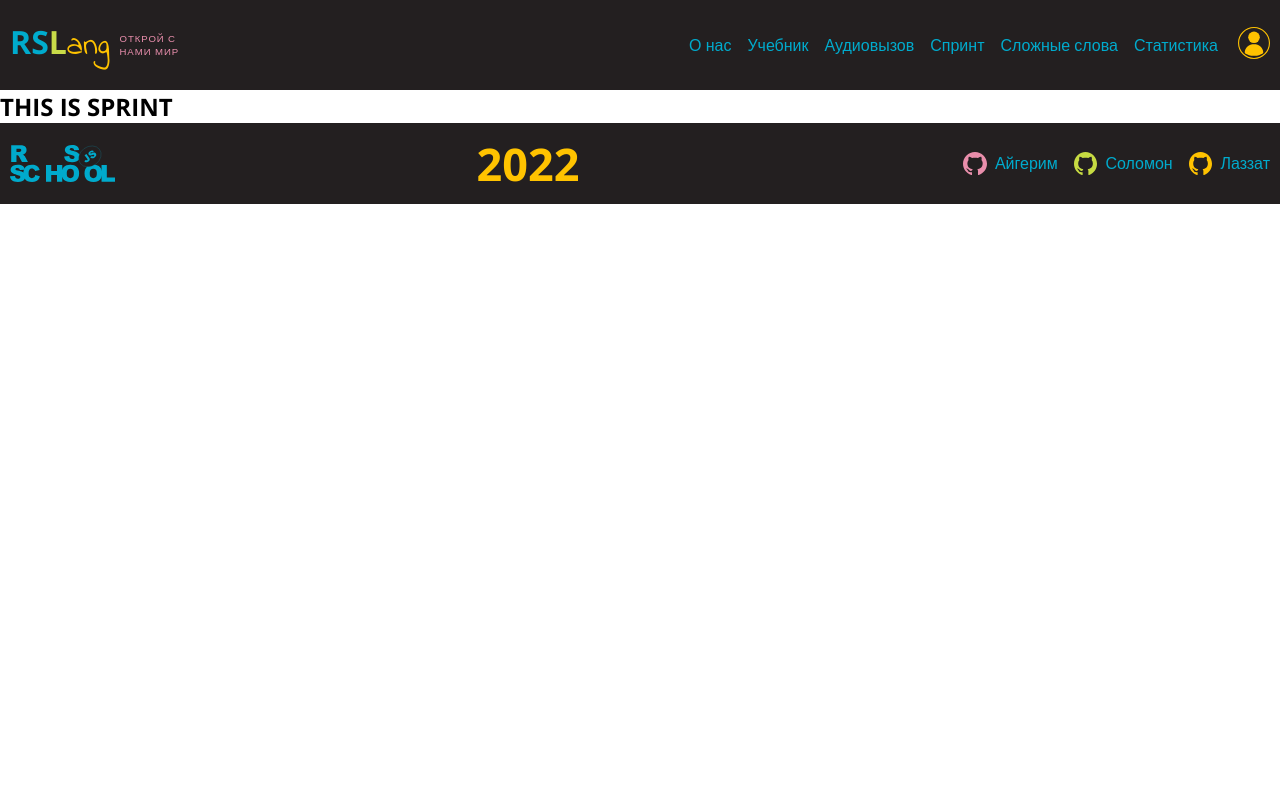
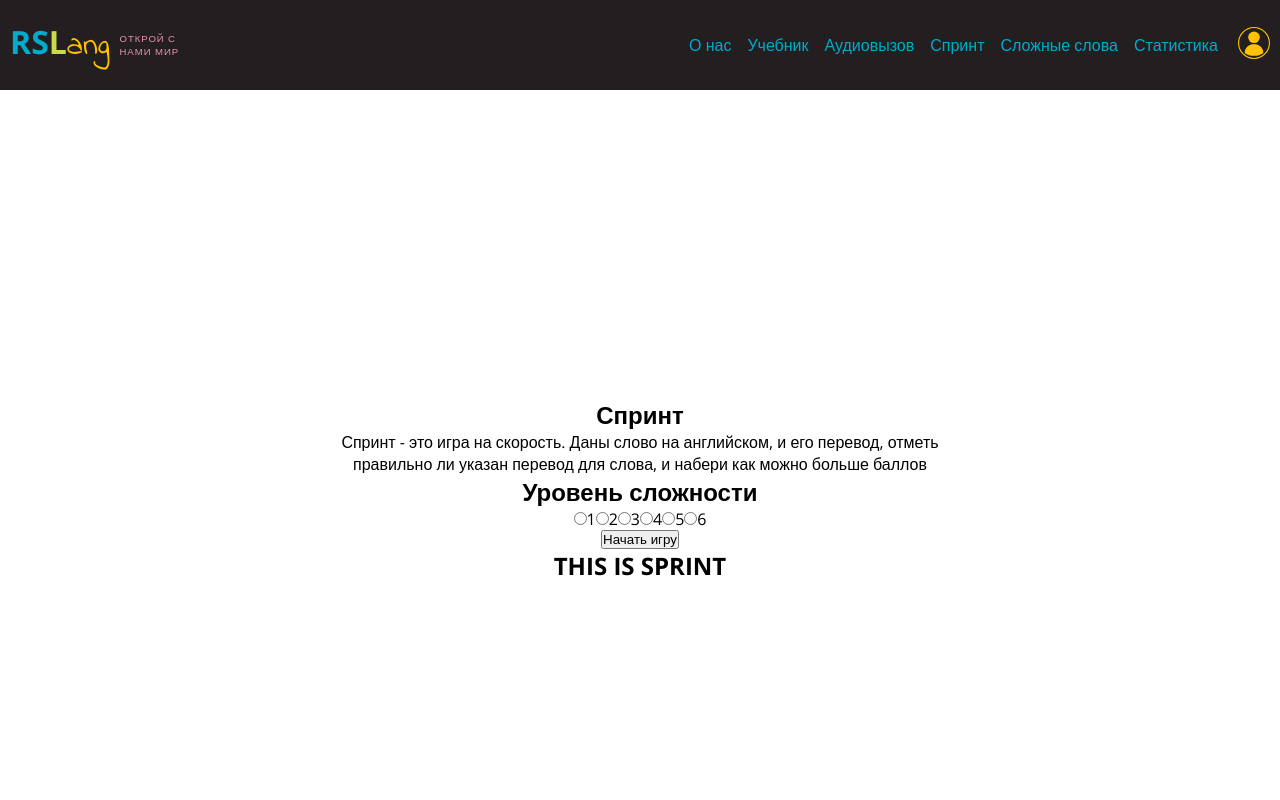
Before and after one commit to AigerimR/rslang, a React app: page /sprint-game in a window 1280 px wide. Shown: the top 800 px of the page. Built offline with nearby package versions, Linux system fonts and the light colour scheme; no server answers.

Commit message:
feat: add basic gamePage components layout

```diff
--- a/package.json
+++ b/package.json
@@ -23,7 +23,8 @@
     "axios": "^0.27.2",
     "react": "^17.0.2",
     "react-dom": "^17.0.2",
-    "react-router-dom": "^6.3.0"
+    "react-router-dom": "^6.3.0",
+    "uuid": "^8.3.2"
   },
   "devDependencies": {
     "@types/node": "^18.7.4",
--- a/src/App.tsx
+++ b/src/App.tsx
@@ -4,11 +4,7 @@ import './styles/index.scss';
 import classes from './app.module.scss';
 import Header from './components/Header/Header';
 import Footer from './components/Footer/Footer';
-import {
-  BrowserRouter as Router,
-  Routes,
-  Route
-} from 'react-router-dom';
+import { BrowserRouter as Router, Routes, Route } from 'react-router-dom';
 
 import MainPage from './components/Pages/MainPage/MainPage';
 import AboutPage from './components/Pages/AboutPage/AboutPage';
@@ -18,28 +14,38 @@ import SprintGame from './components/Games/SprintGame/SprintGame';
 import ComplexWords from './components/Pages/ComplexWords/ComplexWords';
 import Textbook from './components/Pages/Textbook/Textbook';
 import Authorization from './components/Pages/Authorization/Authorization';
-
+import GamePage from './components/Pages/GamePage/GamePage';
 
 const App: FC = () => {
   getWord('5e9f5ee35eb9e72bc21af4a0').then((word) => console.log(word));
   return (
-    <div className={classes.wrapper} >
+    <div className={classes.wrapper}>
       <Router>
         <Header />
-          <Routes>
-            <Route path="/" element={<MainPage />} />
-            <Route path="/about" element={<AboutPage />} />
-            <Route path="/textbook" element={<Textbook />} />
-            <Route path="/audio-game" element={<AudioGame />} />
-            <Route path="/sprint-game" element={<SprintGame />} />
-            <Route path="/complex-words" element={<ComplexWords />} />
-            <Route path="/statistics" element={<StatisticsPage />} />
-            <Route path="/authorization" element={<Authorization />} />
-          </Routes>
+        <Routes>
+          <Route path='/' element={<MainPage />} />
+          <Route path='/about' element={<AboutPage />} />
+          <Route path='/textbook' element={<Textbook />} />
+          <Route path='/audio-game' element={<AudioGame />} />
+          <Route
+            path='/sprint-game'
+            element={
+              <GamePage
+                title='Спринт'
+                description='Спринт - это игра на скорость. Даны слово на английском, и его перевод, отметь правильно ли указан перевод для слова, и набери как можно больше баллов'
+              >
+                <SprintGame />
+              </GamePage>
+            }
+          />
+          <Route path='/complex-words' element={<ComplexWords />} />
+          <Route path='/statistics' element={<StatisticsPage />} />
+          <Route path='/authorization' element={<Authorization />} />
+        </Routes>
         <Footer />
       </Router>
-    </div >
-  )
+    </div>
+  );
 };
 
 export default App;
--- /dev/null
+++ b/src/components/DifficultyLevels/DifficultyLevels.tsx
@@ -0,0 +1,24 @@
+import React, { FC } from 'react';
+import classes from './difficultyLevels.module.scss';
+import { v4 as uuidv4 } from 'uuid';
+
+const DifficultyLevels: FC = () => {
+  const levels: number[] = [1, 2, 3, 4, 5, 6];
+
+  return (
+    <ul className={classes.list}>
+      {levels.map((level) => {
+        return (
+          <li className={classes.item} key={uuidv4()}>
+            <label className={classes.label}>
+              <input type='radio' className={classes.radio} name='difficulty-level' />
+              {level}
+            </label>
+          </li>
+        );
+      })}
+    </ul>
+  );
+};
+
+export default DifficultyLevels;
--- /dev/null
+++ b/src/components/DifficultyLevels/difficultyLevels.module.scss
@@ -0,0 +1,14 @@
+.list {
+  margin: 0;
+  padding: 0;
+  display: flex;
+  align-items: center;
+}
+
+.item {
+  display: inline-block;
+}
+
+.button {
+  background: none;
+}
--- a/src/components/Header/Header.tsx
+++ b/src/components/Header/Header.tsx
@@ -6,7 +6,6 @@ import AuthorizationBtn from '../Buttons/AuthorizationBtn/AuthorizationBtn';
 
 const Header = () => {
   return (
-    <div>
     <header className={classes.header}>
       <div className={classes.container}>
         <Logo />
@@ -14,8 +13,7 @@ const Header = () => {
         <AuthorizationBtn />
       </div>
     </header>
-    </div>
-  )
+  );
 };
 
 export default Header;
--- a/src/components/Pages/GamePage/GamePage.tsx
+++ b/src/components/Pages/GamePage/GamePage.tsx
@@ -1,13 +1,20 @@
 import { IGamesPageProps } from '../../../@types/gamesPage';
 import React, { FC, PropsWithChildren } from 'react';
+import DifficultyLevels from '../../../components/DifficultyLevels/DifficultyLevels';
+import classes from './gamePage.module.scss';
 
 const GamePage: FC<PropsWithChildren<IGamesPageProps>> = ({ title, description, children }) => {
   return (
-    <>
-      <h1>{title}</h1>
-      <p>{description}</p>
-      {children}
-    </>
+    <section className={classes.section}>
+      <div className={classes.container}>
+        <h1 className={classes.title}>{title}</h1>
+        <p className={classes.description}>{description}</p>
+        <h2 className={classes.title}>Уровень сложности</h2>
+        <DifficultyLevels />
+        <button>Начать игру</button>
+        {children}
+      </div>
+    </section>
   );
 };
 
--- a/src/components/Pages/GamePage/gamePage.module.scss
+++ b/src/components/Pages/GamePage/gamePage.module.scss
@@ -0,0 +1,21 @@
+.section {
+  height: 100vh;
+  display: flex;
+  align-items: center;
+  justify-content: center;
+}
+
+.container {
+  display: flex;
+  flex-direction: column;
+  align-items: center;
+  max-width: 50%;
+}
+
+.title {
+  text-align: center;
+}
+
+.description {
+  text-align: center;
+}
```
Also changed, not shown: 1 other file (tests, documents, lock files or other folders). Lines whose indentation alone changed are shown as unchanged.
